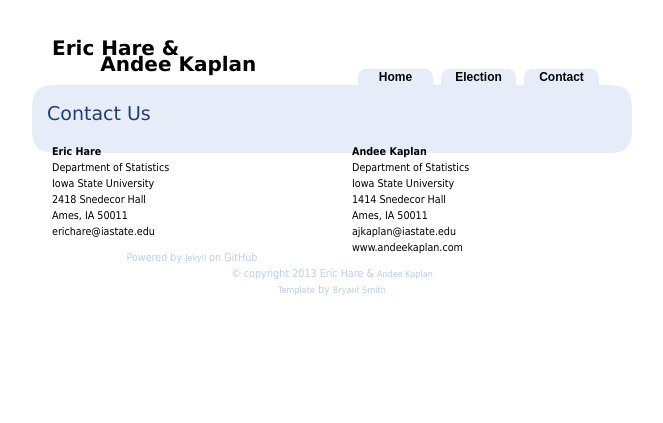
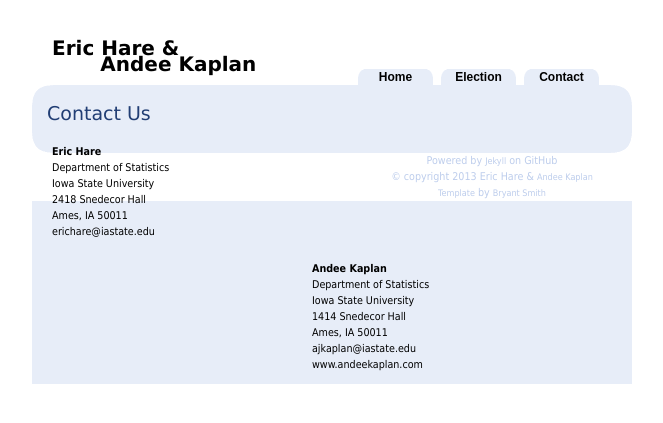
Before and after one commit to erichare/harekaplan.github.com, a Jekyll site: the page built from contact.html, in a window 1280 px wide. Shown: the top 423 px of the page, without its empty margins (308-971 px from the left). Built offline with Jekyll 4.4.1, drawn with Linux system fonts in a browser that asks for light colours; Markdown is read by kramdown in place of the engine named in the settings.

Commit message:
get rid of container

```diff
--- a/contact.html
+++ b/contact.html
@@ -3,7 +3,6 @@ layout: default
 title: Contact Us
 root: ""
 ---
-<div class="container" >
 	<div id="leftbox" >
 		<p>
 		<strong>Eric Hare</strong> <br />
@@ -25,4 +24,3 @@ root: ""
 		<a href="http://www.andeekaplan.com">www.andeekaplan.com</a>
 		</p>
 	</div>
-</div>
--- a/css/BlueBliss/bluebliss.css
+++ b/css/BlueBliss/bluebliss.css
@@ -147,12 +147,6 @@ color:#BDCDEC;
 margin-top:25px;
 }
 
-.container {
-width:600px;
-margin:0 auto;
-position:relative;
-}
-
 #leftbox {
 float:left;
 width:300px;
```
